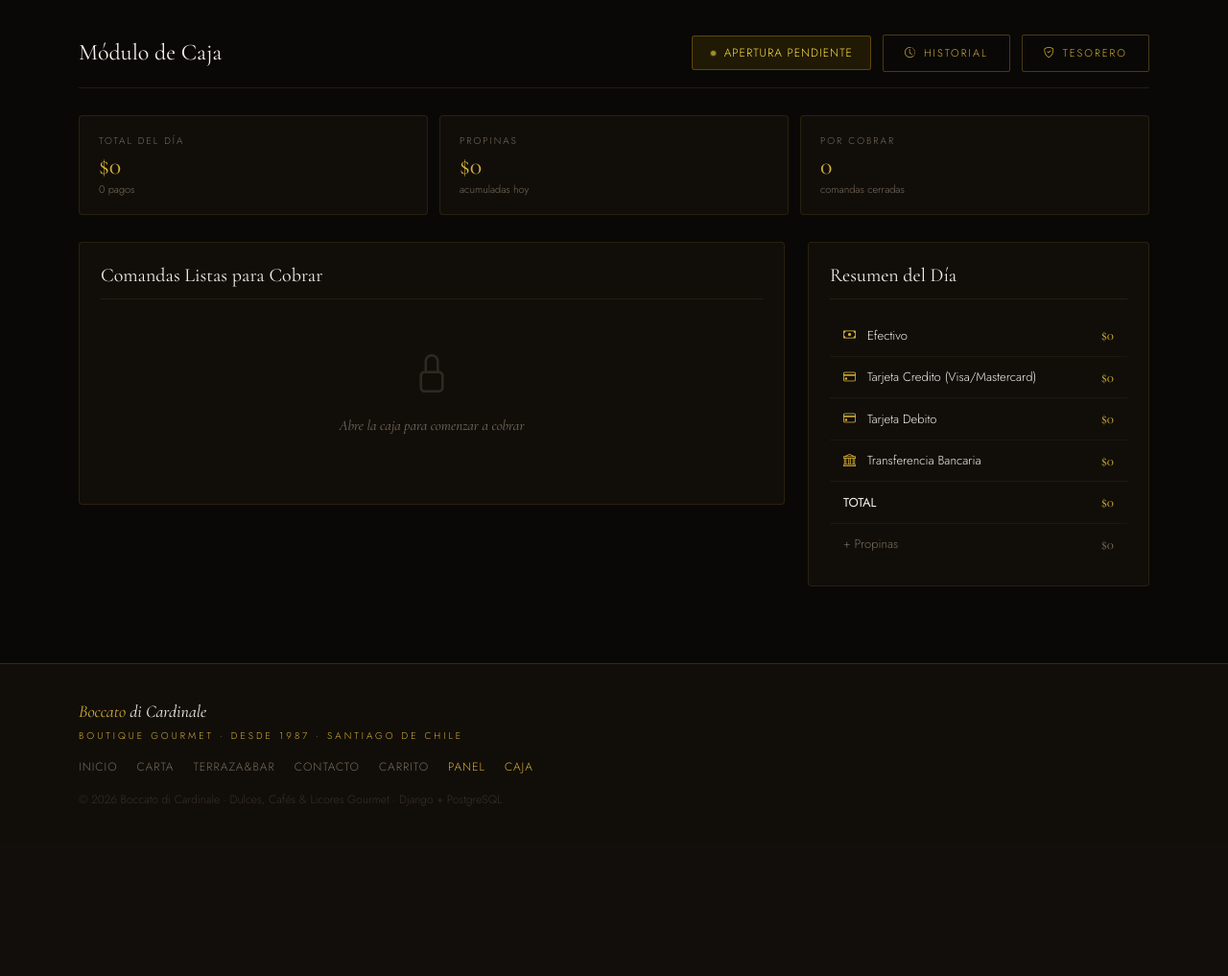
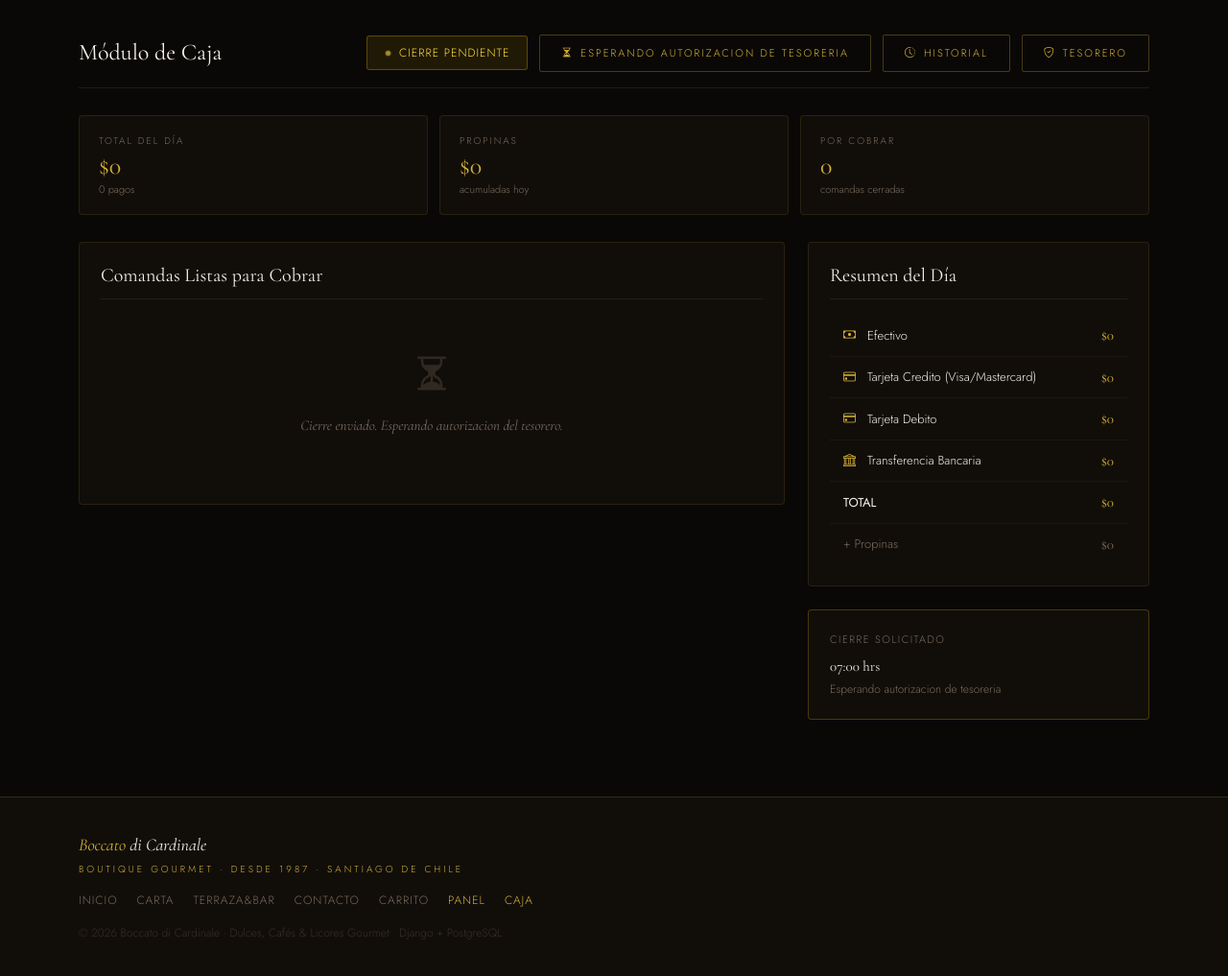
Before and after one commit to pulsso/project_Boccato_Di_Cardinale, a Django app: page /caja/ in a window 1280 px wide; the page is wider, and only the part inside the window is pictured. Shown: the part 73-1090 px from the top of that part at 96% size. Before the commit the page ends 913 px from the top of that part, so only its background shows below. Run offline with Django 5.2, Linux system fonts and the light colour scheme; a user stored in the database is signed in; tables that the repository leaves empty hold one stand-in row (values such as "Sample post"); parts of the project's set-up code (start-up, migrations or seed data) failed here and were passed over.

Commit message:
fix: handle caja closure requests correctly

```diff
--- a/caja/views.py
+++ b/caja/views.py
@@ -67,6 +67,15 @@ def _get_apertura_activa():
     )
 
 
+def _get_cierre_pendiente_para_usuario(user):
+    return (
+        CierreCaja.objects.filter(cajero=user, estado='pendiente')
+        .select_related('apertura', 'autorizador')
+        .order_by('-solicitado_at')
+        .first()
+    )
+
+
 # ── DASHBOARD CAJERO ────────────────────────────────────────
 
 @requiere_perfil_caja
@@ -76,6 +85,7 @@ def dashboard(request):
     apertura_activa_es_propia = bool(
         apertura_activa and apertura_activa.cajero_id == request.user.id
     )
+    cierre_pendiente = _get_cierre_pendiente_para_usuario(request.user)
 
     comandas_por_cobrar = Comanda.objects.filter(
         estado='cerrada'
@@ -101,6 +111,7 @@ def dashboard(request):
         'apertura_activa': apertura_activa,
         'apertura_activa_es_propia': apertura_activa_es_propia,
         'apertura_pendiente': apertura_pendiente,
+        'cierre_pendiente': cierre_pendiente,
         'comandas_por_cobrar': comandas_por_cobrar,
         'total_hoy': total_hoy,
         'propinas_hoy': propinas_hoy,
@@ -166,8 +177,16 @@ def solicitar_cierre(request, apertura_id):
     apertura = get_object_or_404(AperturaCaja, pk=apertura_id, estado='autorizada')
 
     if hasattr(apertura, 'cierre'):
-        messages.warning(request, 'Esta apertura ya tiene un cierre registrado.')
-        return redirect('caja:dashboard')
+        cierre_existente = apertura.cierre
+        if cierre_existente.estado == 'pendiente':
+            messages.warning(request, 'Esta caja ya tiene un cierre pendiente de autorizacion.')
+            return redirect('caja:dashboard')
+        if cierre_existente.estado == 'autorizado':
+            messages.warning(request, 'Esta apertura ya fue cerrada y autorizada.')
+            return redirect('caja:dashboard')
+        cierre = cierre_existente
+    else:
+        cierre = CierreCaja(apertura=apertura, cajero=request.user)
 
     pagos_apertura = Pago.objects.filter(apertura_caja=apertura, estado='aprobado')
     totales = {
@@ -180,16 +199,23 @@ def solicitar_cierre(request, apertura_id):
     total_esperado = sum(v for k, v in totales.items() if k != 'monto_propinas')
 
     if request.method == 'POST':
-        form = CierreCajaForm(request.POST)
+        form = CierreCajaForm(request.POST, instance=cierre)
         if form.is_valid():
             cierre = form.save(commit=False)
             cierre.apertura = apertura
             cierre.cajero = request.user
+            cierre.estado = 'pendiente'
+            cierre.autorizador = None
+            cierre.notas_rechazo = ''
+            cierre.autorizado_at = None
             cierre.save()
             messages.success(request, 'Solicitud de cierre enviada. Esperando autorizacion del Tesorero.')
             return redirect('caja:dashboard')
     else:
-        form = CierreCajaForm(initial=totales)
+        initial = totales
+        if cierre.pk:
+            initial['notas'] = cierre.notas
+        form = CierreCajaForm(instance=cierre if cierre.pk else None, initial=initial)
 
     return render(request, 'caja/cierre_form.html', {
         'form': form,
--- a/templates/caja/dashboard.html
+++ b/templates/caja/dashboard.html
@@ -44,7 +44,12 @@
 <div class="cj-header">
   <h1>Módulo de Caja</h1>
   <div style="display:flex;align-items:center;gap:12px;flex-wrap:wrap;">
-    {% if apertura_activa %}
+    {% if cierre_pendiente %}
+      <span class="cj-status pendiente"><span class="cj-status-dot"></span> Cierre Pendiente</span>
+      <span class="cj-btn cj-btn-outline" style="cursor:default;">
+        <i class="bi bi-hourglass-split"></i> Esperando autorizacion de tesoreria
+      </span>
+    {% elif apertura_activa %}
       <span class="cj-status abierta"><span class="cj-status-dot"></span> Caja Abierta</span>
       {% if not apertura_activa_es_propia %}
       <span class="cj-btn cj-btn-outline" style="cursor:default;">
@@ -91,7 +96,7 @@
     </div>
     <div class="cj-stat-sub">comandas cerradas</div>
   </div>
-  {% if apertura_activa %}
+  {% if apertura_activa and not cierre_pendiente %}
   <div class="cj-stat">
     <div class="cj-stat-label">Fondo inicial</div>
     <div class="cj-stat-num">${{ apertura_activa.monto_inicial|floatformat:0 }}</div>
@@ -104,7 +109,7 @@
   <div class="col-12 col-lg-8">
     <div class="cj-card">
       <h2 class="cj-section-title">Comandas Listas para Cobrar</h2>
-      {% if apertura_activa %}
+      {% if apertura_activa and not cierre_pendiente %}
         <div class="cj-comanda-grid">
           {% for comanda in comandas_por_cobrar %}
           <div class="cj-comanda-card">
@@ -127,6 +132,11 @@
             <p style="font-family:var(--bc-serif);font-style:italic;">Sin comandas pendientes de cobro</p>
           </div>
           {% endfor %}
+        </div>
+      {% elif cierre_pendiente %}
+        <div style="text-align:center;padding:32px;color:var(--bc-muted);">
+          <div style="font-size:2.5rem;opacity:0.3;margin-bottom:12px;"><i class="bi bi-hourglass-split"></i></div>
+          <p style="font-family:var(--bc-serif);font-style:italic;">Cierre enviado. Esperando autorizacion del tesorero.</p>
         </div>
       {% else %}
         <div style="text-align:center;padding:32px;color:var(--bc-muted);">
@@ -163,7 +173,13 @@
         </tr>
       </table>
     </div>
-    {% if apertura_activa %}
+    {% if cierre_pendiente %}
+    <div class="cj-card" style="border-color:rgba(234,179,8,0.25);">
+      <p style="font-family:var(--bc-sans);font-size:11px;letter-spacing:1.5px;text-transform:uppercase;color:var(--bc-muted);margin:0 0 8px;">Cierre solicitado</p>
+      <p style="font-family:var(--bc-serif);font-size:15px;color:var(--bc-cream);margin:0 0 4px;">{{ cierre_pendiente.solicitado_at|date:"H:i" }} hrs</p>
+      <p style="font-family:var(--bc-sans);font-size:12px;color:var(--bc-muted);margin:0;">Esperando autorizacion de tesoreria</p>
+    </div>
+    {% elif apertura_activa %}
     <div class="cj-card" style="border-color:rgba(34,197,94,0.2);">
       <p style="font-family:var(--bc-sans);font-size:11px;letter-spacing:1.5px;text-transform:uppercase;color:var(--bc-muted);margin:0 0 8px;">Caja abierta desde</p>
       <p style="font-family:var(--bc-serif);font-size:15px;color:var(--bc-cream);margin:0 0 4px;">{{ apertura_activa.solicitada_at|date:"H:i" }} hrs</p>
```
